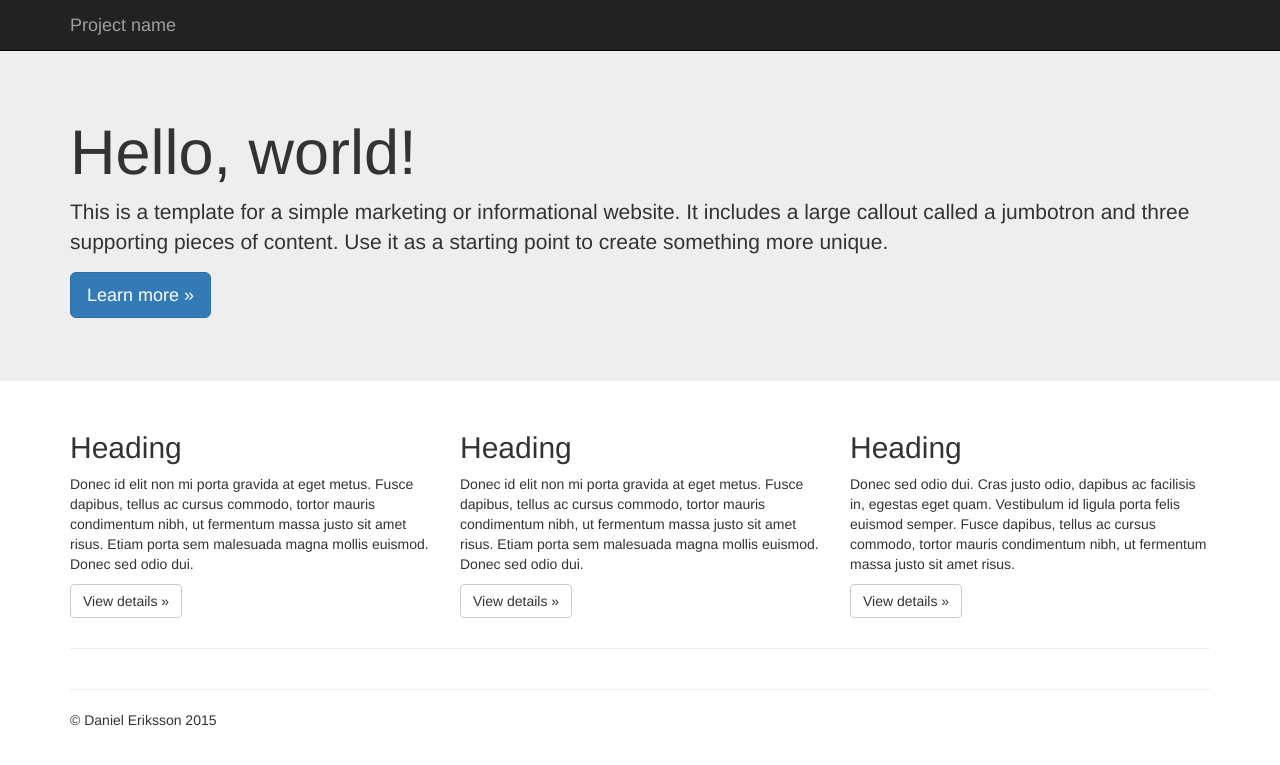
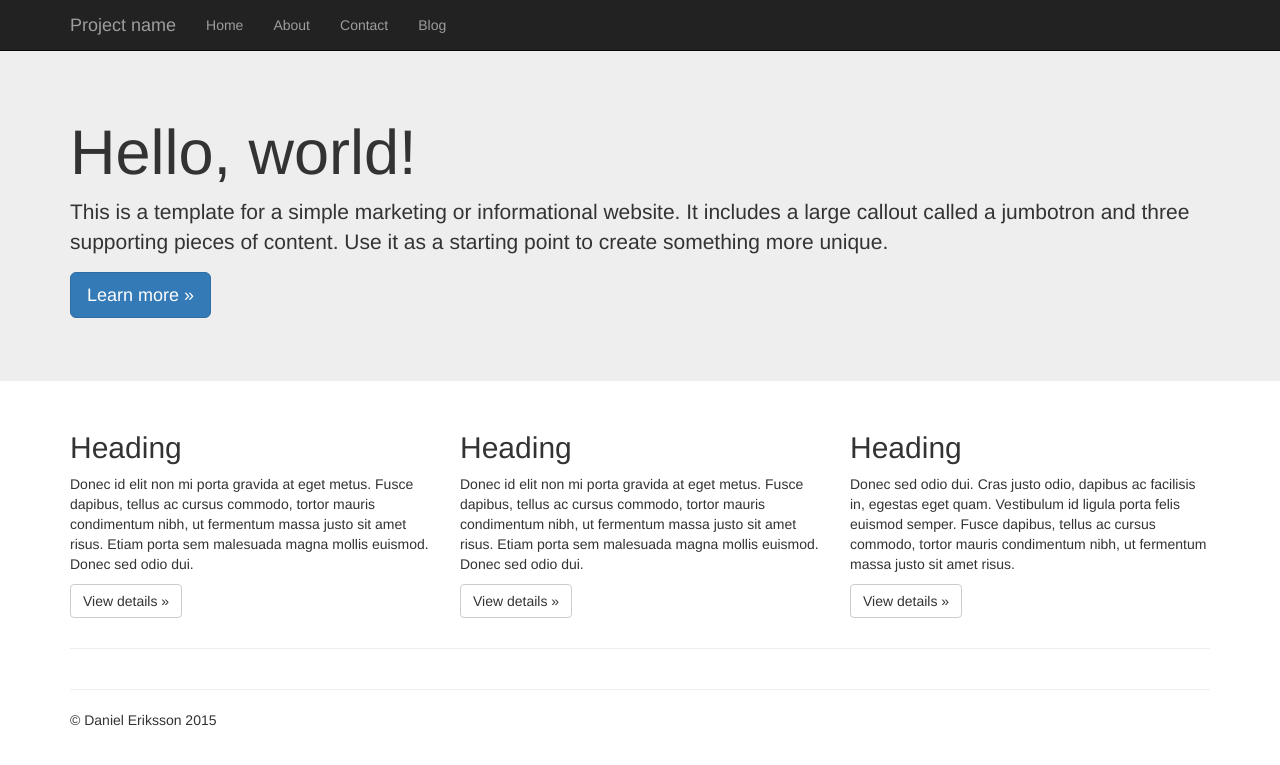
Before and after one commit to belteshassar/belteshassar.github.io, a Jekyll site: the page built from index.html, in a window 1280 px wide. Shown: the top 765 px of the page. Built offline with Jekyll 4.4.1, drawn with Linux system fonts in a browser that asks for light colours; nearby versions of some CDN libraries.

Commit message:
Add links to navbar

```diff
--- a/_layouts/default.html
+++ b/_layouts/default.html
@@ -31,6 +31,14 @@
           </button>
           <a class="navbar-brand" href="#">Project name</a>
         </div>
+        <div id="navbar" class="collapse navbar-collapse">
+          <ul class="nav navbar-nav">
+            <li><a href="/">Home</a></li>
+            <li><a href="/about">About</a></li>
+            <li><a href="/contact">Contact</a></li>
+            <li><a href="/blog">Blog</a></li>
+          </ul>
+        </div><!--/.nav-collapse -->
       </div>
     </nav>
 
```
